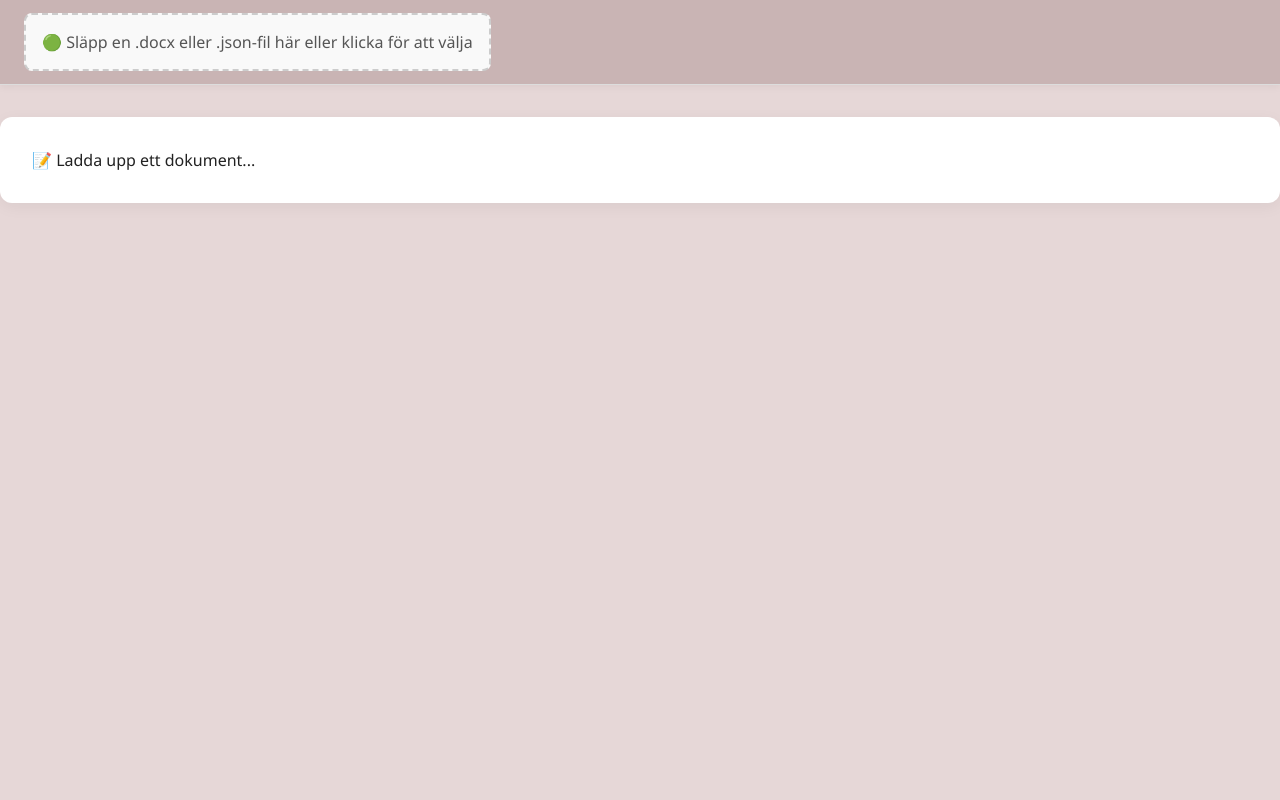
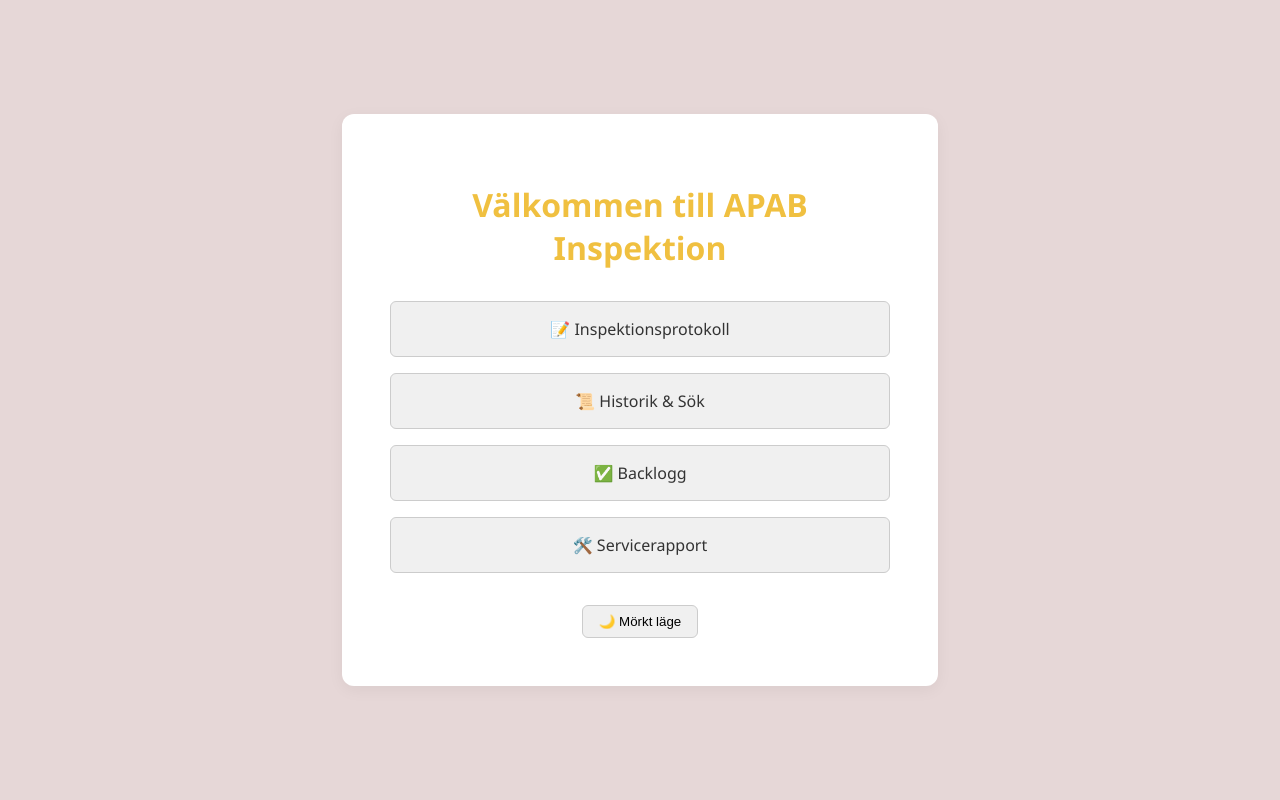
Before and after one commit to kraemrz/apab, a Flask app: page / in a window 1280 px wide. Run offline with Flask 3, Linux system fonts and the light colour scheme; data that the repository does not hold is empty; parts of the project's set-up code (start-up, migrations or seed data) failed here and were passed over.

Commit message:
Implement: Dashboard/menu page and navigation structure on development branch

```diff
--- a/app.py
+++ b/app.py
@@ -82,6 +82,24 @@ def ping_server():
 @app.route('/')
 def index():
     return render_template('index.html')
+
+@app.route('/inspection_editor')
+def inspection_editor():
+    return render_template('inspection_editor.html')
+
+@app.route('/history_page')
+def history_page():
+    return "<h1>Historik-sida under utveckling...</h1><p><a href='/'>Tillbaka till huvudmenyn</a></p>"
+
+@app.route('/backlog_page')
+def backlog_page():
+    return "<h1>Backlogg-sida under utveckling...</h1><p><a href='/'>Tillbaka till huvudmenyn</a></p>"
+
+@app.route('/service_report_page')
+def service_report_page():
+    return "<h1>Servicerapport-sida under utveckling...</h1><p><a href='/'>Tillbaka till huvudmenyn</a></p>"
+
+
 
 @app.route('/upload', methods=['POST'])
 def upload_file():
--- a/templates/index.html
+++ b/templates/index.html
@@ -4,45 +4,92 @@
   <meta name="theme-color" content="#f0c040">
   <link rel="manifest" href="{{ url_for('static', filename='manifest.json') }}">
   <meta charset="UTF-8" />
-  <title>Inspektionsprotokoll</title>
+  <title>APAB - Huvudmeny</title>
   <link rel="stylesheet" href="{{ url_for('static', filename='style.css') }}">
+  <style>
+    /* Lite enkel CSS för menyn */
+    body {
+      display: flex;
+      justify-content: center;
+      align-items: center;
+      min-height: 100vh;
+      background-color: #e6d7d7; /* Matchar din befintliga bakgrund */
+      color: #222;
+      font-family: 'Segoe UI', sans-serif;
+    }
+    .menu-container {
+      background: white;
+      padding: 3rem;
+      border-radius: 12px;
+      box-shadow: 0 4px 16px rgba(0,0,0,0.05);
+      text-align: center;
+      max-width: 500px;
+      width: 90%;
+    }
+    .menu-container h1 {
+      color: #f0c040;
+      margin-bottom: 2rem;
+    }
+    .menu-container ul {
+      list-style: none;
+      padding: 0;
+    }
+    .menu-container li {
+      margin-bottom: 1rem;
+    }
+    .menu-container a {
+      display: block;
+      padding: 1rem;
+      background-color: #f0f0f0;
+      border: 1px solid #ccc;
+      border-radius: 6px;
+      text-decoration: none;
+      color: #333;
+      font-weight: 500;
+      transition: background-color 0.2s, transform 0.2s;
+    }
+    .menu-container a:hover {
+      background-color: #e0e0e0;
+      transform: translateY(-2px);
+    }
+
+    /* Dark mode support */
+    body.dark-mode {
+        background-color: #1e1e1e;
+        color: #eee;
+    }
+    body.dark-mode .menu-container {
+        background: #2a2a2a;
+        box-shadow: 0 4px 16px rgba(0,0,0,0.2);
+    }
+    body.dark-mode .menu-container h1 {
+        color: #f0c040; /* Behåll samma accentfärg */
+    }
+    body.dark-mode .menu-container a {
+        background-color: #444;
+        border-color: #666;
+        color: #eee;
+    }
+    body.dark-mode .menu-container a:hover {
+        background-color: #555;
+        transform: translateY(-2px);
+    }
+  </style>
 </head>
 <body>
-
-<!-- === TOP-CONTROLLER === -->
-<div class="controls">
-  <div class="left">
-    <form id="uploadForm">
-      <div id="drop-zone">
-        🟢 Släpp en .docx eller .json-fil här eller klicka för att välja
-        <input type="file" id="fileInput" name="file" accept=".docx,.json" hidden>
-      </div>
-    </form>
+  <div class="menu-container">
+    <h1>Välkommen till APAB Inspektion</h1>
+    <ul>
+      <li><a href="{{ url_for('inspection_editor') }}">📝 Inspektionsprotokoll</a></li>
+      <li><a href="{{ url_for('history_page') }}">📜 Historik & Sök</a></li>
+      <li><a href="{{ url_for('backlog_page') }}">✅ Backlogg</a></li>
+      <li><a href="{{ url_for('service_report_page') }}">🛠️ Servicerapport</a></li>
+    </ul>
+    <!-- Lägg till mörkt läge-knappen om du vill ha den här också -->
+    <button onclick="toggleDark()" style="margin-top: 1rem;">🌙 Mörkt läge</button>
   </div>
 
-  <div class="right" id="exportControls" style="display: none;">
-    <!-- Export-formulär -->
-    <form id="exportForm" method="POST" action="/export-word">
-      <input type="hidden" name="html" id="htmlInput" />
-      <input type="hidden" name="inspection_date" id="inspectionDateInput">
-      <input type="hidden" name="lang" id="langInput">
-      <input type="hidden" name="customer" id="customerInput">
-      <input type="hidden" name="machine" id="machineInput">
-      <input type="hidden" name="comments_json" id="commentsInput">
-      <input type="hidden" name="signature" id="signatureInput">
-      <button type="submit" id="saveWordSubmitButton">💾 Spara Word</button>
-    </form>
-    <!-- Knapparna är nu samlade -->
-    <button type="button" id="saveTempDocxButton">💾 Spara tillfälligt</button>
-    <button id="history-toggle-button">📜 Visa historik</button>
-    <button onclick="toggleDark()">🌙 Mörkt läge</button>
-  </div>
-</div>
-
-<div class="container">
-  <div id="result">📝 Ladda upp ett dokument...</div>
-</div>
-
-<script src="{{ url_for('static', filename='script.js') }}"></script>
+  <!-- Din script.js kan innehålla toggleDark funktionen -->
+  <script src="{{ url_for('static', filename='script.js') }}"></script>
 </body>
 </html>
```
Also changed, not shown: templates/inspection_editor.html (added, +48 -0 lines).
